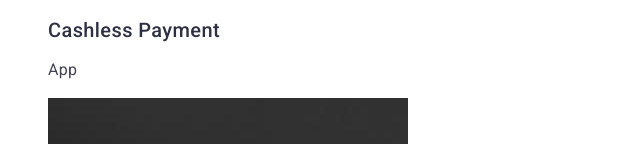
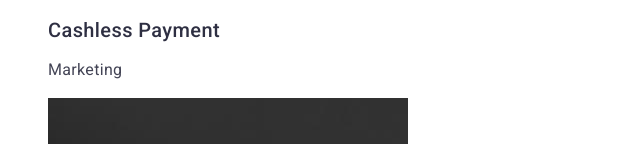
Before and after one commit to brsvvv/goit-markup-hw-02, a plain HTML site: page portfolio.html in a window 1280 px wide. Shown: the part 1067-1211 px from the top of the page, 0-640 px from the left. Drawn offline with Linux system fonts and the light colour scheme.

Commit message:
Update portfolio.html

```diff
--- a/portfolio.html
+++ b/portfolio.html
@@ -52,7 +52,7 @@
                     <a class="service-list-item link" href="">
                         <img src="./images/p2.jpg" alt="Payment with telefon" width="360" height="300">
                         <h2 class="service-title">Cashless Payment</h2>
-                        <p class="service-text">App</p>
+                        <p class="service-text">Marketing</p>
                     </a>
                 </li>
                 <li>
```
